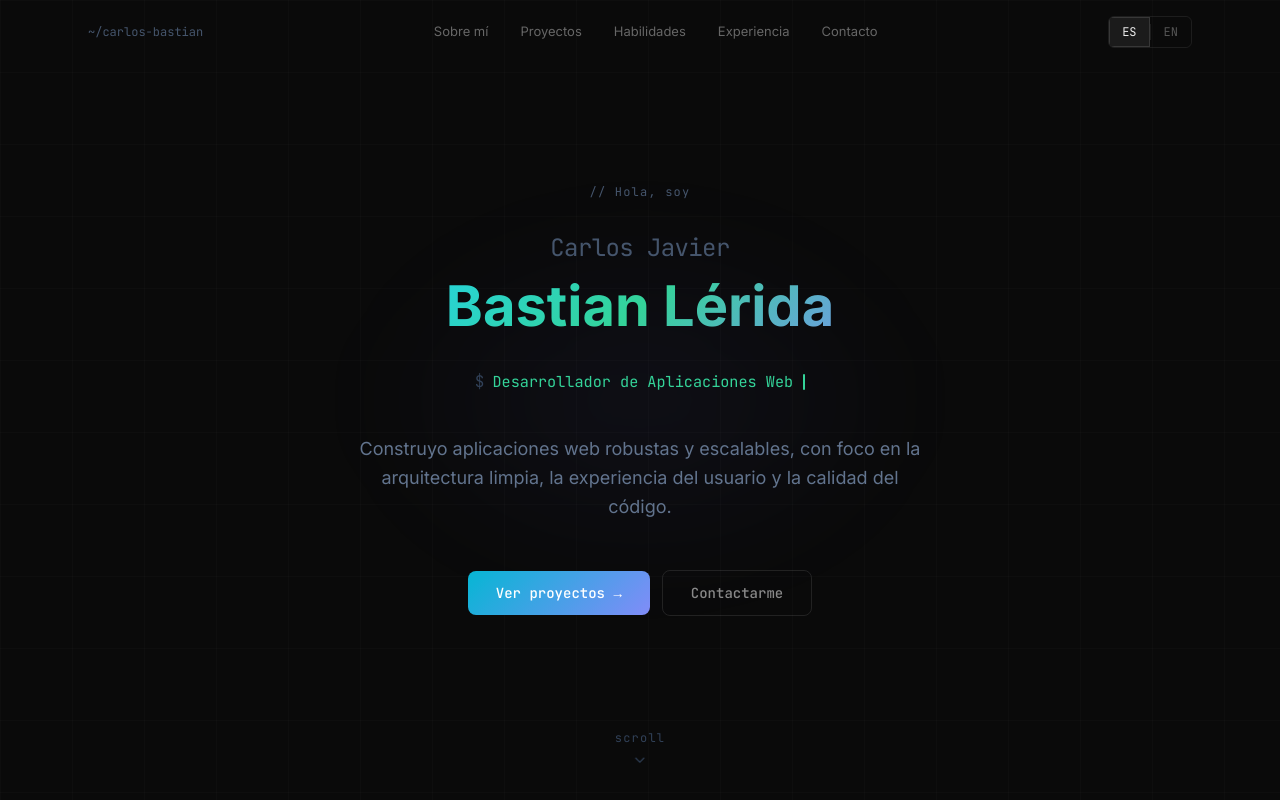
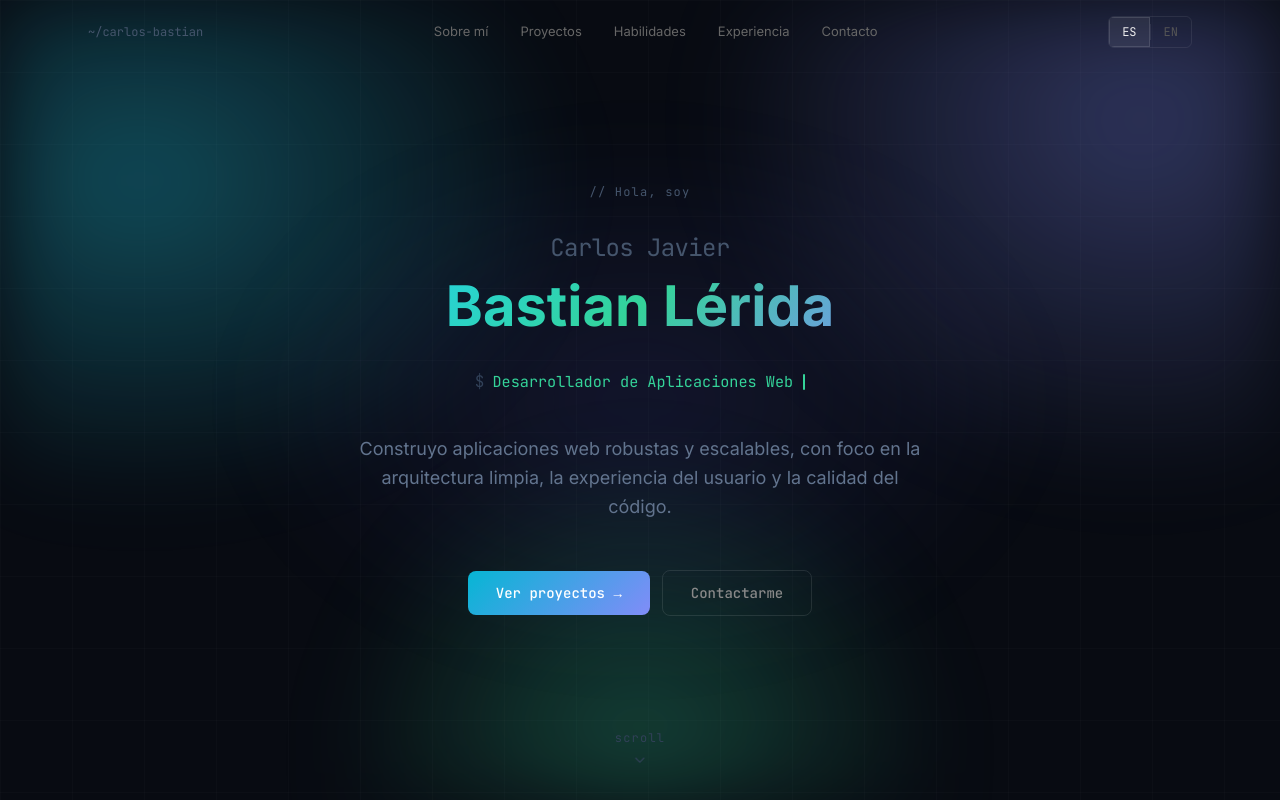
Before and after one commit to CarlosJavierBastianLerida/Portafolio, an Angular app: page / in a window 1280 px wide. Shown: the top 800 px of the page. Built offline with nearby package versions, Linux system fonts and the light colour scheme.

Commit message:
style(hero): refresh background glow gradients

```diff
--- a/src/app/features/hero/hero.html
+++ b/src/app/features/hero/hero.html
@@ -1,13 +1,28 @@
-<section id="hero" class="relative min-h-screen flex items-center justify-center overflow-hidden" style="background:#0a0a0a;">
+<section id="hero" class="relative min-h-screen flex items-center justify-center overflow-hidden" style="background:#080b12;">
 
   <!-- Subtle grid -->
   <div class="absolute inset-0 pointer-events-none"
     style="background-image: linear-gradient(rgba(255,255,255,0.015) 1px, transparent 1px), linear-gradient(90deg, rgba(255,255,255,0.015) 1px, transparent 1px); background-size: 72px 72px;">
   </div>
 
-  <!-- Single subtle glow -->
-  <div class="absolute top-1/2 left-1/2 -translate-x-1/2 -translate-y-1/2 w-[600px] h-[400px] pointer-events-none"
-    style="background: radial-gradient(ellipse, rgba(99,102,241,0.06) 0%, transparent 70%); filter: blur(40px);">
+  <!-- Glow: cyan top-left -->
+  <div class="absolute top-0 left-0 w-[700px] h-[600px] pointer-events-none"
+    style="background: radial-gradient(ellipse at 20% 30%, rgba(34,211,238,0.32) 0%, transparent 55%); filter: blur(40px);">
+  </div>
+
+  <!-- Glow: indigo top-right -->
+  <div class="absolute top-0 right-0 w-[700px] h-[600px] pointer-events-none"
+    style="background: radial-gradient(ellipse at 80% 20%, rgba(129,140,248,0.32) 0%, transparent 55%); filter: blur(40px);">
+  </div>
+
+  <!-- Glow: green bottom-center -->
+  <div class="absolute bottom-0 left-1/2 -translate-x-1/2 w-[800px] h-[450px] pointer-events-none"
+    style="background: radial-gradient(ellipse at 50% 90%, rgba(52,211,153,0.28) 0%, transparent 55%); filter: blur(40px);">
+  </div>
+
+  <!-- Glow: center core -->
+  <div class="absolute top-1/2 left-1/2 -translate-x-1/2 -translate-y-1/2 w-[900px] h-[600px] pointer-events-none"
+    style="background: radial-gradient(ellipse, rgba(99,102,241,0.12) 0%, transparent 65%); filter: blur(35px);">
   </div>
 
   <div class="relative z-10 max-w-4xl mx-auto px-6 text-center hero-content">
--- a/src/styles.css
+++ b/src/styles.css
@@ -5,7 +5,7 @@ html {
 }
 
 body {
-  background-color: #0a0a0a;
+  background-color: #080b12;
   color: #ededed;
   font-family: 'Inter', system-ui, -apple-system, sans-serif;
   -webkit-font-smoothing: antialiased;
```
